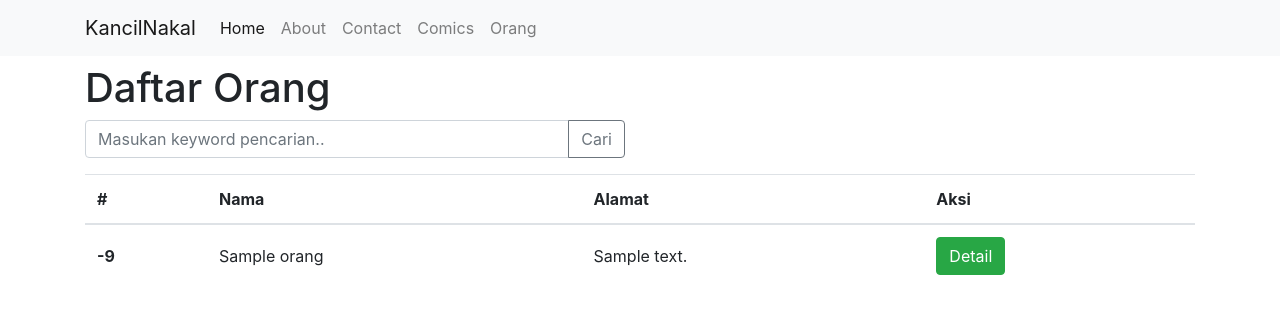
After one commit to kancil-nakal/unpas-ci4app, a CodeIgniter 4 app: template app/Views/orang/index.php in a window 1280 px wide. The commit adds this page. Shown: the top 314 px of the page. Run offline with PHP 8.4 and a stand-in for CodeIgniter, Linux system fonts and the light colour scheme; the template is opened without the code that fills it: most values are stand-ins (such as "Sample title", 1, 10 or a date in 2020); data that the repository does not hold is empty; some libraries are stand-ins or nearby versions.

Commit message:
commit agustus 2021

```diff
--- a/app/Config/Pager.php
+++ b/app/Config/Pager.php
@@ -24,6 +24,7 @@ class Pager extends BaseConfig
 		'default_full'   => 'CodeIgniter\Pager\Views\default_full',
 		'default_simple' => 'CodeIgniter\Pager\Views\default_simple',
 		'default_head'   => 'CodeIgniter\Pager\Views\default_head',
+		'orang_pagination' => 'App\Views\Pagers\orang_pagination'
 	];
 
 	/**
--- a/app/Views/layout/navbar.php
+++ b/app/Views/layout/navbar.php
@@ -10,6 +10,7 @@
         <a class="nav-link" href="/pages/about">About</a>
         <a class="nav-link" href="/pages/contact">Contact</a>
         <a class="nav-link" href="/comics">Comics</a>
+        <a class="nav-link" href="/orang">Orang</a>
       </div>
     </div>
   </div>
--- /dev/null
+++ b/app/Views/orang/index.php
@@ -0,0 +1,47 @@
+<?php $this->extend('layout/template') ?>
+
+<?php $this->section('content'); ?>
+<div class="container">
+    <div class="row">
+        <div class="col-6">
+            <h1 class="mt-2">Daftar Orang</h1>
+            <form action="" mothod="post">
+                <div class="input-group mb-3">
+                    <input type="text" class="form-control" placeholder="Masukan keyword pencarian.." name="keyword">
+                    <div class="input-group-append">
+                        <button class="btn btn-outline-secondary" type="submit" name="submit">Cari</button>
+                    </div>
+                </div>
+            </form>
+        </div>
+    </div>
+    <div class="row">
+        <div class="col">
+            <table class="table">
+                <thead>
+                    <tr>
+                        <th scope="col">#</th>
+                        <th scope="col">Nama</th>
+                        <th scope="col">Alamat</th>
+                        <th scope="col">Aksi</th>
+                    </tr>
+                </thead>
+                <tbody>
+                    <?php $i = 1 + (10 * ($currentPage - 1)); ?>
+                    <?php foreach ($orang as $org) : ?>
+                        <tr>
+                            <th scope="row"><?= $i++; ?></th>
+                            <td><?= $org['nama']; ?></td>
+                            <td><?= $org['alamat'] ?></td>
+                            <td>
+                                <a href="" class="btn btn-success">Detail</a>
+                            </td>
+                        </tr>
+                    <?php endforeach; ?>
+                </tbody>
+            </table>
+            <?= $pager->links('orang', 'orang_pagination'); ?>
+        </div>
+    </div>
+</div>
+<?php $this->endSection(); ?>
```
Also changed, not shown: app/Controllers/Orang.php (added, +37 -0 lines), app/Models/OrangModel.php (added, +17 -0 lines), app/Views/pagers/orang_pagination.php (added, +39 -0 lines), app/Views/comics/edit.php (line endings or trailing spaces).
